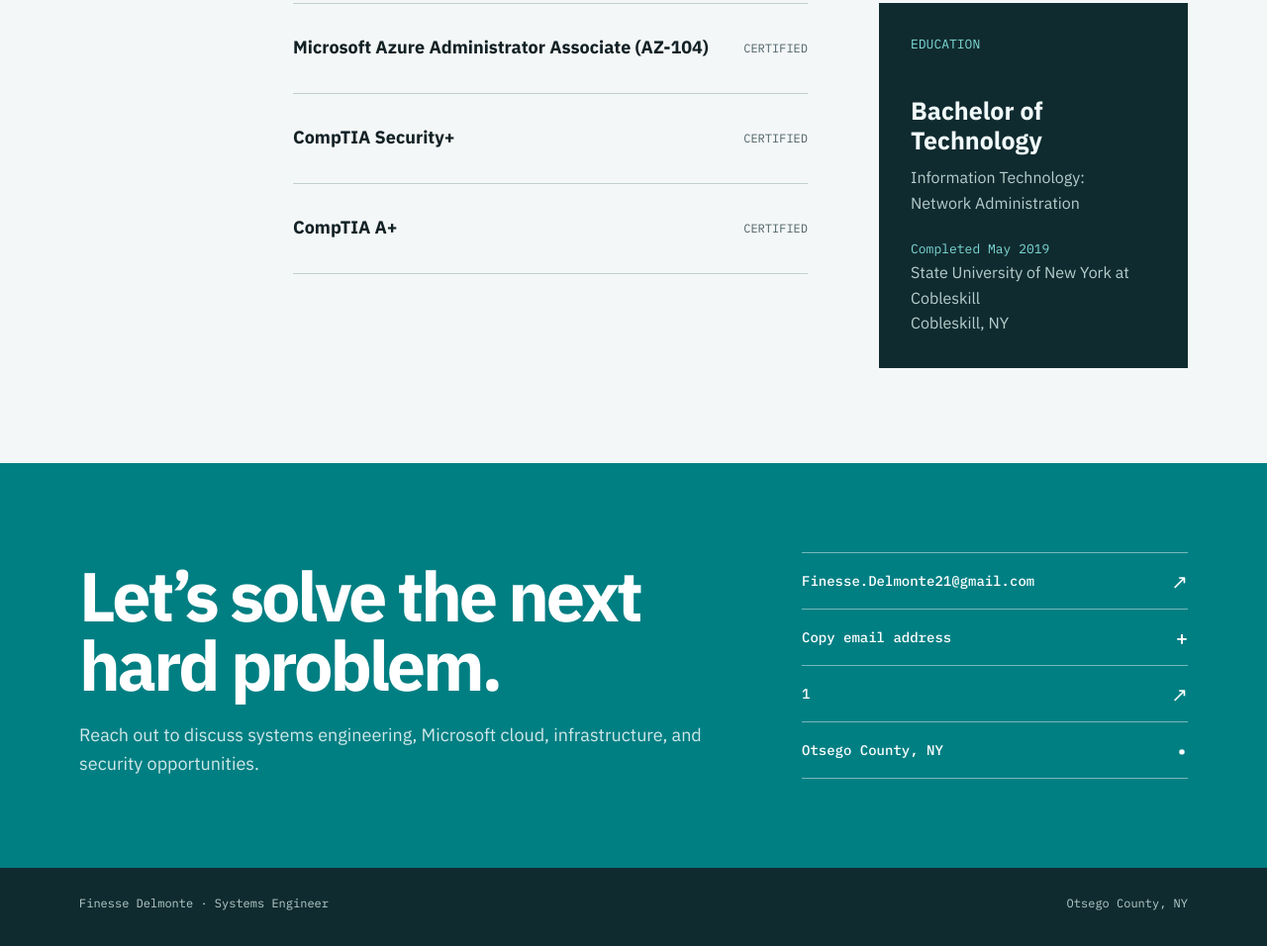
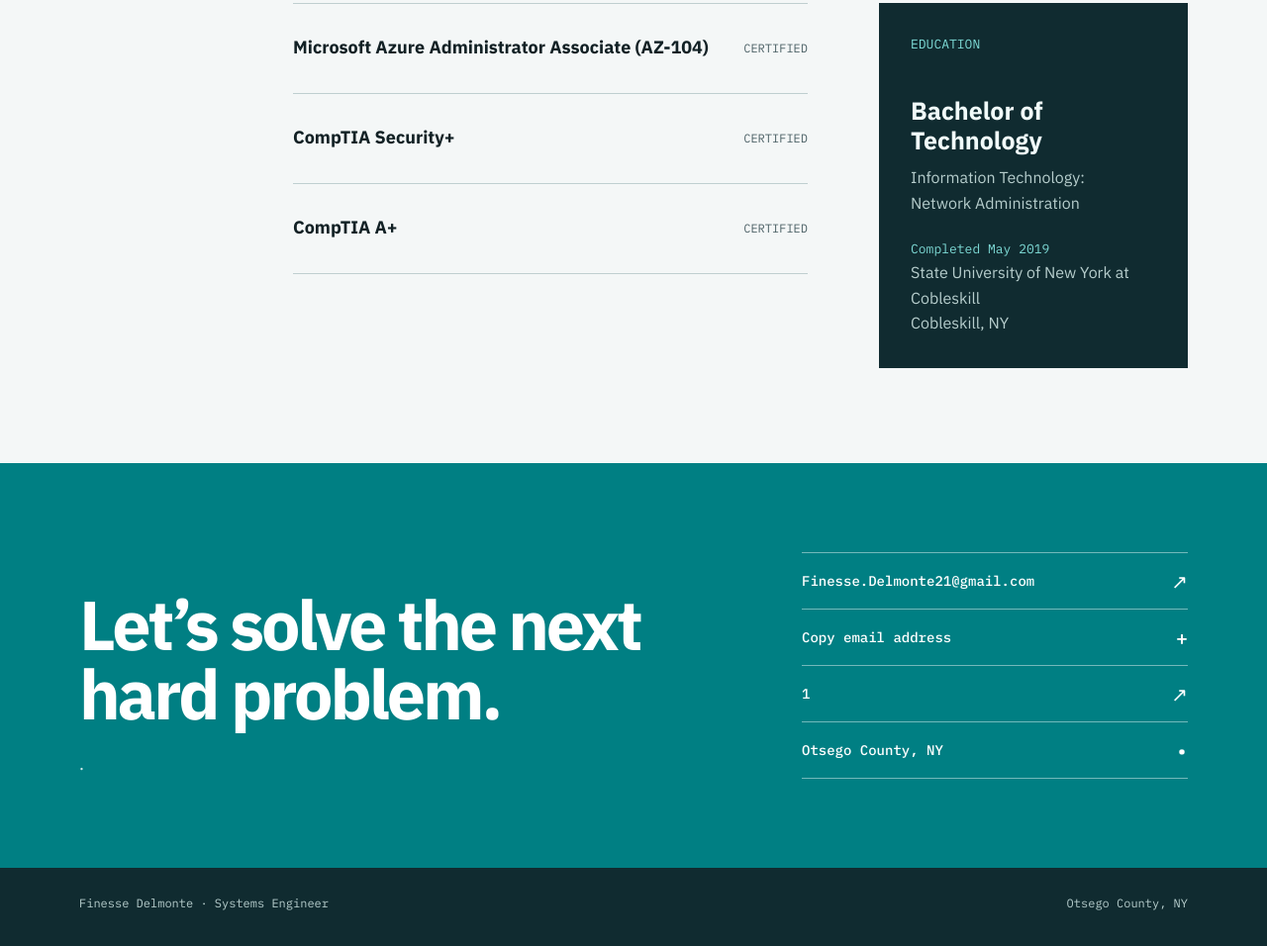
Before and after one commit to FinesseTheTech/FinesseTheTech.github.io, a plain HTML site: page index.html in a window 1280 px wide. Shown: the part 3354-4310 px from the top of the page at 99% size. Drawn offline with Linux system fonts and the light colour scheme.

Commit message:
Replace contact paragraph with a placeholder
Updated contact section paragraph to a placeholder.

```diff
--- a/index.html
+++ b/index.html
@@ -521,7 +521,7 @@
       <div class="wrap contact-grid">
         <div>
           <h2 id="contact-title">Let’s solve the next hard problem.</h2>
-          <p>Reach out to discuss systems engineering, Microsoft cloud, infrastructure, and security opportunities.</p>
+          <p>.</p>
         </div>
         <div class="contact-links">
           <a href="mailto:Finesse.Delmonte21@gmail.com"><span>Finesse.Delmonte21@gmail.com</span><span aria-hidden="true">↗</span></a>
```
